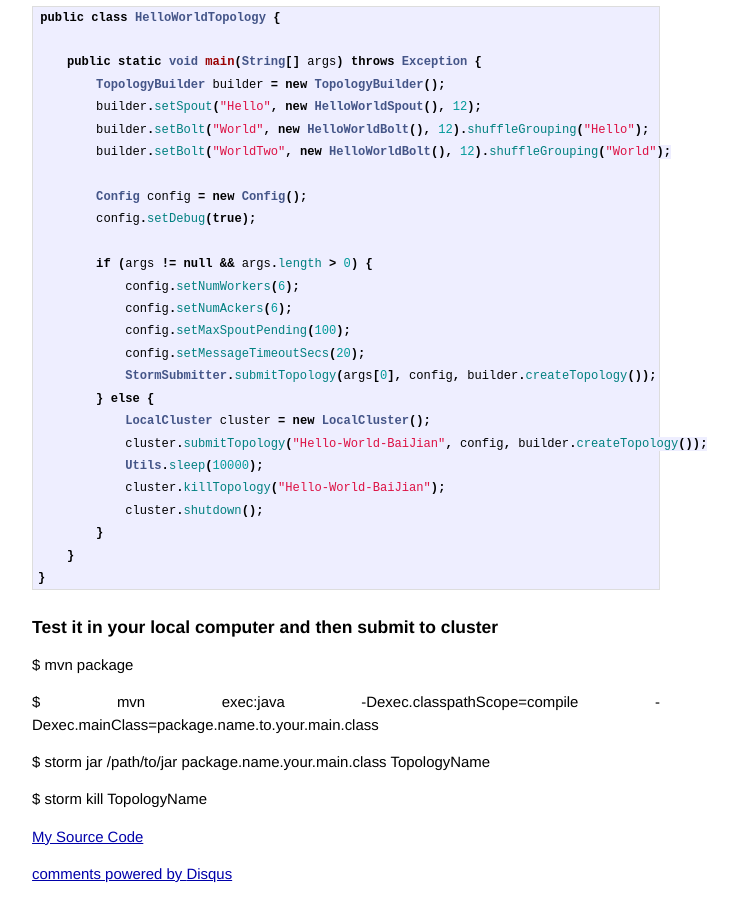
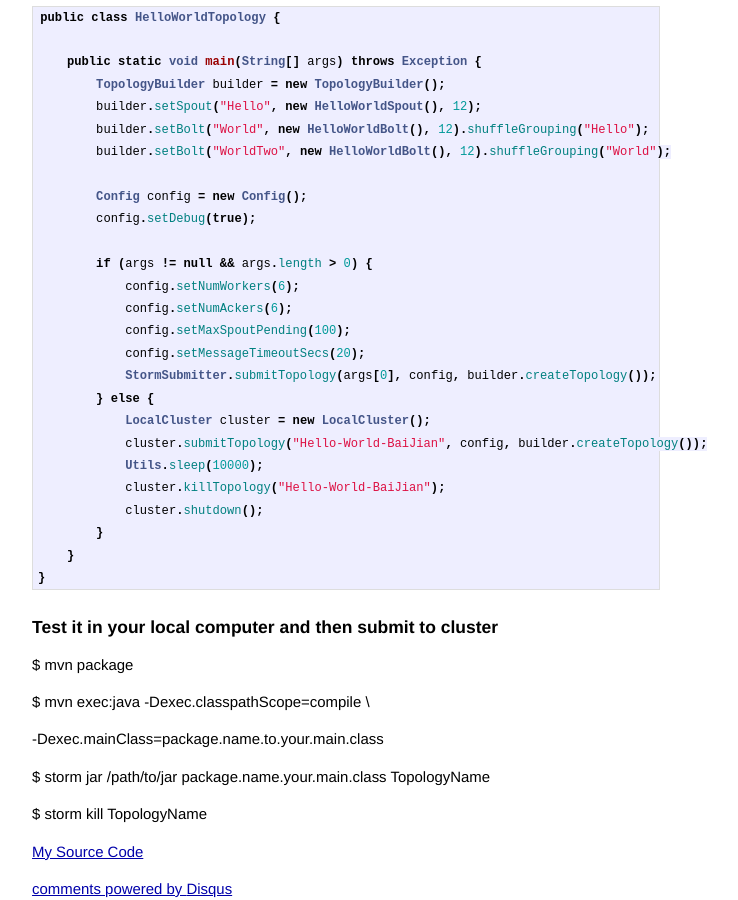
Before and after one commit to baijian/baijian.github.io, a Jekyll site: the page built from _posts/2013-08-15-storm-java-helloworld.markdown, in a window 1280 px wide and 900 px high, scrolled down 3926 px. Shown: the whole window, without its empty margins (294-1032 px from the left). Built offline with Jekyll 4.4.1, drawn with Linux system fonts in a browser that asks for light colours; Markdown is read by kramdown in place of the engine named in the settings; comment, search, counter and statistics services are not loaded.

Commit message:
update all old post

````diff
--- a/_posts/2013-08-15-storm-java-helloworld.markdown
+++ b/_posts/2013-08-15-storm-java-helloworld.markdown
@@ -16,7 +16,6 @@
 some problems may appear in the future.And I will record my learning process in
 the blog and also provide some codes. Hope it will be helpful for you.
 
-<!-- More -->
 ### What is storm
 
 OK, the first question of every thing and I think is the hardest question to answer.
@@ -128,7 +127,7 @@
 
 **Spout**
 
-```java
+{% highlight java %}
 public class HelloWorldSpout extends BaseRichSpout {
 
     SpoutOutputCollector collector;
@@ -149,11 +148,11 @@
         collector.emit(new Values("Hello"));
     }
 }
-```
+{% endhighlight %}
 
 **Bolt**
 
-```java
+{% highlight java %}
 public class HelloWorldBolt extends BaseBasicBolt {
 
     @Override
@@ -181,11 +180,11 @@
         declarer.declare(new Fields("world"));
     }
 }
-```
+{% endhighlight %}
 
 **Topology**
 
-```java
+{% highlight java %}
 public class HelloWorldTopology {
 
     public static void main(String[] args) throws Exception {
@@ -212,13 +211,15 @@
         }
     }
 }
-```
+{% endhighlight %}
 
 ### Test it in your local computer and then submit to cluster
 
 $ mvn package
 
-$ mvn exec:java -Dexec.classpathScope=compile -Dexec.mainClass=package.name.to.your.main.class
+$ mvn exec:java -Dexec.classpathScope=compile \
+
+-Dexec.mainClass=package.name.to.your.main.class
 
 $ storm jar /path/to/jar package.name.your.main.class TopologyName
 
--- a/_posts/2013-10-12-import-data-from-mysql-to-redis.markdown
+++ b/_posts/2013-10-12-import-data-from-mysql-to-redis.markdown
@@ -15,8 +15,6 @@
 ids to curl the api, after all requests are finished, all data will be set into redis, ofcourse
 I put all logic to the api. At last I found each request should query mysql and each set to redis is based
 on `HTTP`, so the speed is so slow even I execute the curl in parallel.So it is a bad idea.
-
-<!--more-->
 
 Then I think for a while, I search for redis documents, I found [this](http://redis.io/topics/mass-insert).
 It tell us how to insert mass data into redis quickly.
--- a/_posts/2013-10-18-http-head-content-type.markdown
+++ b/_posts/2013-10-18-http-head-content-type.markdown
@@ -19,7 +19,6 @@
 and security reasons.`Apache 2.3` by default limits each header size to 8190 bytes and there can by at
 most 100 headers in a single request.
 
-<!--more-->
 
 `Content-Type` is the `MIME type` of the body of the request which is used with `POST` and `PUT` requests.
 Let's see some examples:
--- a/_posts/2013-11-24-zeromq-using-clojure.markdown
+++ b/_posts/2013-11-24-zeromq-using-clojure.markdown
@@ -13,8 +13,6 @@
 located, maybe in different nodes in a network or in different processes being executed
 in the same machine or same application.ZeroMQ is the abstraction of good old sockets,
 a very different kind of sockets.
-
-<!-- more -->
 
 ### Features
 
````
Also changed, not shown: _posts/2013-08-23-storm-java-alog-count.markdown (+14 -14 lines), _posts/2013-09-08-usage-of-rabbitmq.markdown (+28 -25 lines).
